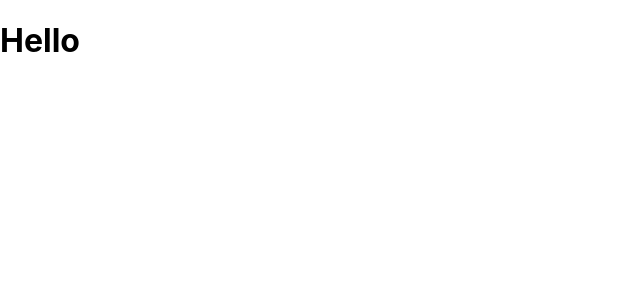
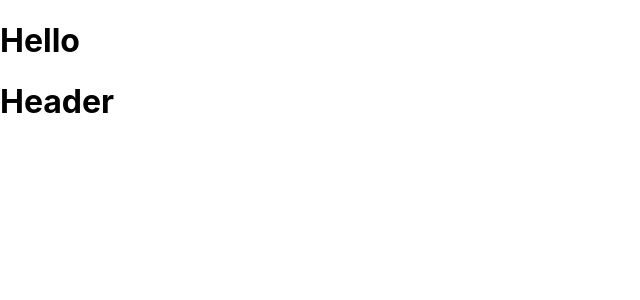
Before and after one commit to MsiIslam20/apartment-hunt, a React (Create React App) app: page / in a window 1280 px wide. Shown: the top 300 px of the page, without its empty margins (0-640 px from the left). Built offline with nearby package versions, Linux system fonts and the light colour scheme.

Commit message:
upload file

```diff
--- a/public/index.html
+++ b/public/index.html
@@ -24,7 +24,7 @@
       work correctly both with client-side routing and a non-root public URL.
       Learn how to configure a non-root public URL by running `npm run build`.
     -->
-    <title>React App</title>
+    <title>Apartment Hunt</title>
   </head>
   <body>
     <noscript>You need to enable JavaScript to run this app.</noscript>
--- a/src/App.js
+++ b/src/App.js
@@ -1,12 +1,14 @@
 import logo from './logo.svg';
 import './App.css';
 import Nav from './components/Nav/Nav';
+import Header from './components/Header/Header';
 
 function App() {
   return (
-    <div>
+    <>
       <Nav></Nav>
-    </div>
+      <Header></Header>
+    </>
   );
 }
 
--- /dev/null
+++ b/src/components/Header/Header.js
@@ -0,0 +1,11 @@
+import React from 'react';
+
+const Header = () => {
+    return (
+        <div>
+            <h1>Header</h1>
+        </div>
+    );
+};
+
+export default Header;
```
